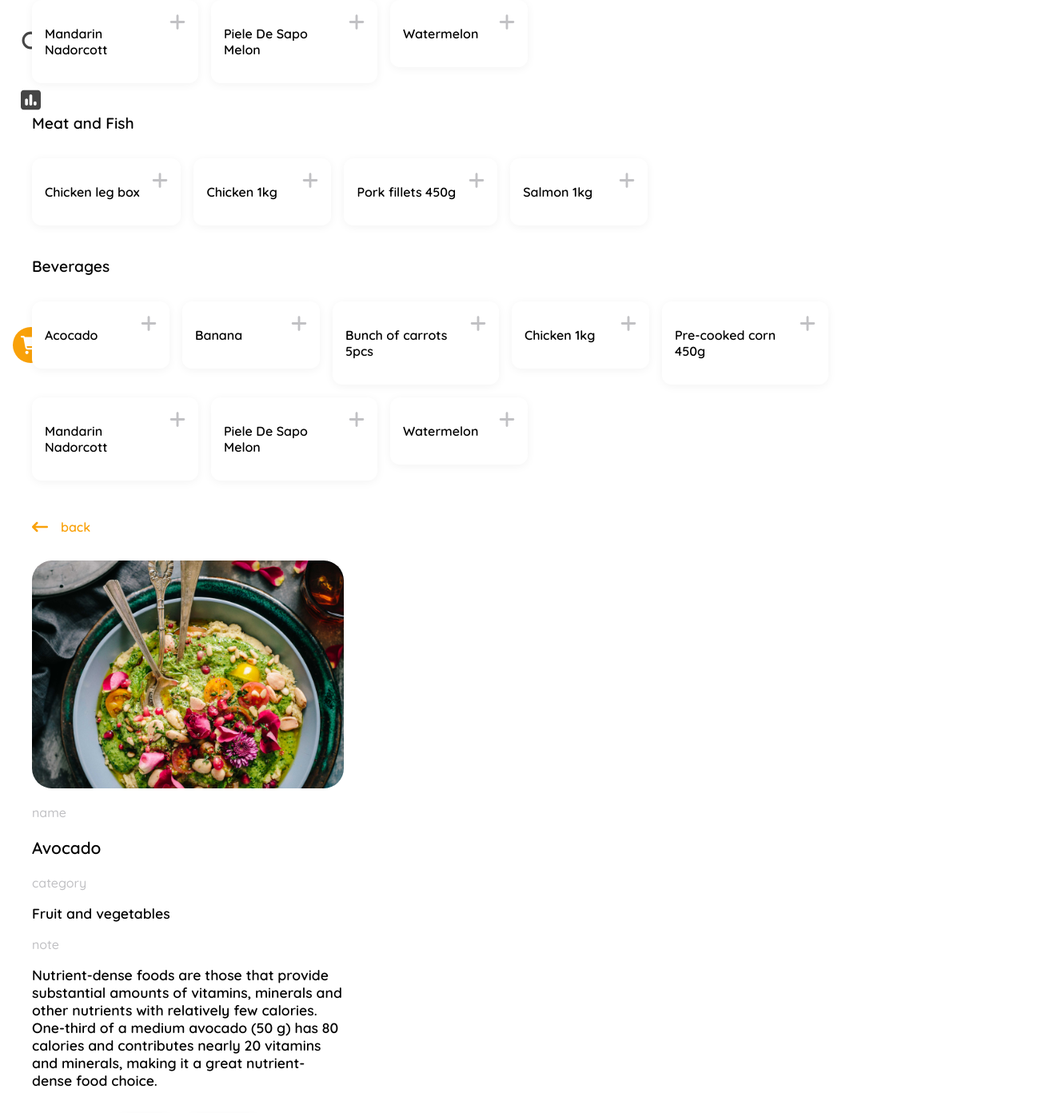
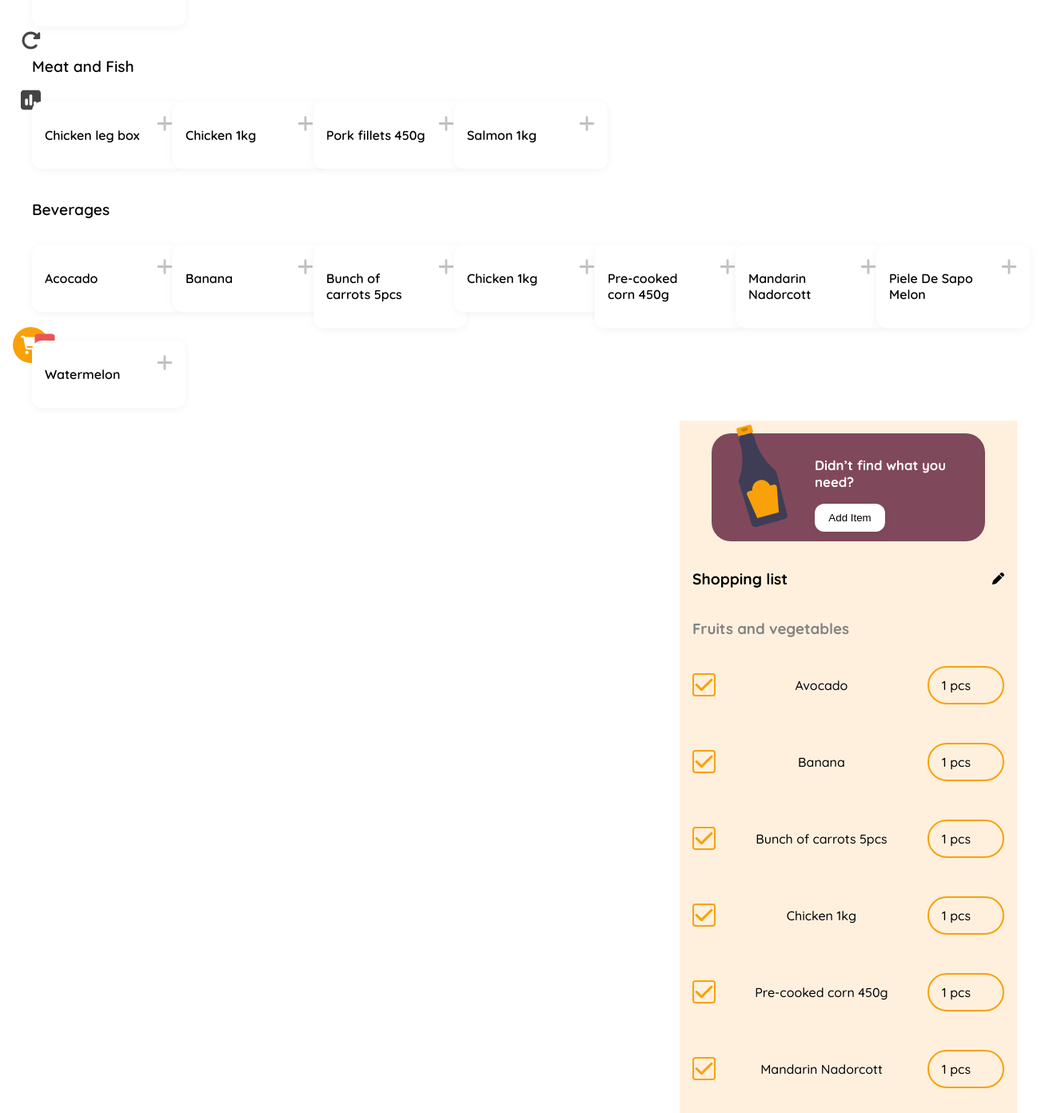
Before and after one commit to Keith-Web3/Shoppingfy, a React (Vite) app: page / in a window 1280 px wide. Shown: the part 362-1754 px from the top of the page at 80% size, 1327 px wide, since content can reach past the window. Built offline with nearby package versions, Linux system fonts and the light colour scheme; the HTML template or start-up script is replaced by a standard one.

Commit message:
completed homepage design

```diff
--- a/src/App.jsx
+++ b/src/App.jsx
@@ -11,9 +11,9 @@ function App() {
     <main>
       <NavBar navShown={navShown} setNavShown={setNavShown} />
       <Homepage navShown={navShown} setNavShown={setNavShown} />
-      <ItemPreview navShown={navShown} setNavShown={setNavShown} />
+      <ShoppingList navShown={navShown} setNavShown={setNavShown} />
       {/* <AddItem navShown={navShown} setNavShown={setNavShown} /> */}
-      {/* <ShoppingList navShown={navShown} setNavShown={setNavShown} /> */}
+      {/* <ItemPreview navShown={navShown} setNavShown={setNavShown} /> */}
     </main>
   )
 }
--- a/src/components/Sub_Components/AddItem.jsx
+++ b/src/components/Sub_Components/AddItem.jsx
@@ -3,6 +3,7 @@ import React, { useRef } from 'react'
 import Input from '../UI/Input'
 import '../../sass/sub-components/add_item.scss'
 import Button from '../UI/Button'
+import cancel from '../../assets/xmark-solid.svg'
 
 function AddItem({ navShown }) {
   const dropDownRef = useRef()
@@ -21,11 +22,13 @@ function AddItem({ navShown }) {
         <Input
           className="category"
           label="Category"
-          maxLength={0}
+          readOnly={true}
           placeholder="Enter a category"
           onFocus={() => dropDownRef.current.classList.add('visible')}
           onBlur={() => dropDownRef.current.classList.remove('visible')}
-        />
+        >
+          <img src={cancel} alt="cancel" />
+        </Input>
         <div className="drop-down" ref={dropDownRef}>
           <p>Fruits and vegetables</p>
           <p className="active">Meat and Fish</p>
--- a/src/components/Sub_Components/ShoppingList.jsx
+++ b/src/components/Sub_Components/ShoppingList.jsx
@@ -1,4 +1,4 @@
-import React from 'react'
+import React, { useId } from 'react'
 import { nanoid } from 'nanoid'
 
 import bottle from '../../assets/source.svg'
@@ -9,6 +9,8 @@ import shoppingData from '../Data/ShoppingItems'
 import Items from './Items'
 
 function ShoppingList({ navShown }) {
+  const id = useId()
+
   const { fruits, beverages, meat } = shoppingData
   return (
     <div
@@ -47,6 +49,12 @@ function ShoppingList({ navShown }) {
             ))}
           </div>
         </div>
+        <div className="input">
+          <label htmlFor={id}>
+            <input type="text" id={id} placeholder="Enter a name" />
+            <Button style={{ bg: '#F9A109', color: '#FFFFFF' }}>Save</Button>
+          </label>
+        </div>
       </div>
     </div>
   )
--- a/src/components/UI/Input.jsx
+++ b/src/components/UI/Input.jsx
@@ -13,7 +13,7 @@ function Input({
   onFocus,
   onBlur,
   className,
-  maxLength,
+  readOnly,
 }) {
   const id = useId()
 
@@ -29,7 +29,7 @@ function Input({
         ></textarea>
       ) : (
         <input
-          maxLength={maxLength}
+          readOnly={readOnly}
           type={type}
           id={id}
           placeholder={placeholder}
--- a/src/sass/UI/input.scss
+++ b/src/sass/UI/input.scss
@@ -6,6 +6,7 @@
   text-transform: capitalize;
   font-weight: 600;
   color: #34333a;
+  position: relative;
 
   input,
   textarea {
@@ -25,4 +26,10 @@
     height: 100px;
     resize: none;
   }
+  img {
+    width: 1rem;
+    position: absolute;
+    inset: auto v.$spacer v.$spacer * 0.7 auto;
+    cursor: text;
+  }
 }
--- a/src/sass/index.scss
+++ b/src/sass/index.scss
@@ -6,7 +6,7 @@ body {
 
   main {
     display: grid;
-    grid-template: 1fr / 77px auto auto;
+    grid-template: 1fr / 77px 1fr auto;
     grid-template-areas: 'nav main aside';
     align-items: start;
     max-width: 1600px;
--- a/src/sass/pages/header.scss
+++ b/src/sass/pages/header.scss
@@ -7,7 +7,7 @@
   @include v.flexbox($align: baseline, $justify: space-between);
   flex-direction: column;
   @media (min-width: 1080px) {
-    flex: row;
+    flex-direction: row;
   }
 
   p {
--- a/src/sass/pages/homepage.scss
+++ b/src/sass/pages/homepage.scss
@@ -2,11 +2,14 @@
 
 .homepage {
   font-family: 'Quicksand', 'Nunito', Verdana, Geneva, Tahoma, sans-serif;
-  margin-left: auto;
+  // margin-left: auto;
   padding: v.$spacer;
   padding-left: v.$spacer * 2;
   grid-area: main;
   height: 100%;
+  @media (max-width: 450px) {
+    padding: v.$spacer;
+  }
   @media (min-width: 750px) {
     display: block !important;
   }
@@ -23,11 +26,17 @@
     font-size: 1.2rem;
     margin-top: v.$spacer * 2;
     width: 100%;
+    grid-column: 1 / -1;
   }
   section > div {
-    display: flex;
+    display: grid;
+    grid-template-columns: repeat(auto-fit, minmax(150px, 1fr));
+    grid-auto-rows: auto;
     align-items: start;
-    flex-wrap: wrap;
     gap: v.$spacer;
+    // display: flex;
+    // align-items: start;
+    // flex-wrap: wrap;
+    // gap: v.$spacer;
   }
 }
--- a/src/sass/sub-components/add_item.scss
+++ b/src/sass/sub-components/add_item.scss
@@ -26,12 +26,22 @@
   }
   .category {
     transition: border-color 150ms linear;
+
+    img {
+      opacity: 0;
+      cursor: pointer;
+      transform: opacity 500ms linear;
+    }
   }
   .category input:focus {
     border-color: #f9a109;
   }
   .category:has(input:focus) {
     color: #f9a109;
+
+    img {
+      opacity: 1;
+    }
   }
   .drop-down {
     width: 100%;
--- a/src/sass/sub-components/item.scss
+++ b/src/sass/sub-components/item.scss
@@ -7,11 +7,12 @@
   border-radius: 12px;
   background-color: #fff;
   padding: v.$spacer;
-  min-width: 140px;
+  width: 100%;
+  // min-width: 140px;
 
-  p {
-    max-width: 140px;
-  }
+  // p {
+  //   max-width: 140px;
+  // }
   img {
     width: 20px;
     cursor: pointer;
--- a/src/sass/sub-components/navbar.scss
+++ b/src/sass/sub-components/navbar.scss
@@ -32,6 +32,7 @@
     place-content: center;
     border-radius: 50%;
     background: #f9a109;
+    cursor: pointer;
     position: relative;
 
     p {
@@ -50,7 +51,6 @@
     }
     img {
       width: 25px;
-      cursor: pointer;
     }
   }
 }
--- a/src/sass/sub-components/shopping_list.scss
+++ b/src/sass/sub-components/shopping_list.scss
@@ -3,6 +3,7 @@
 .shopping_list {
   margin-left: auto;
   padding: v.$spacer;
+  padding-bottom: 0;
   background: #fff0de;
   font-family: 'Quicksand', 'Nunito', Verdana, Geneva, Tahoma, sans-serif;
   height: 100%;
@@ -11,7 +12,7 @@
     display: block !important;
     max-width: 390px;
   }
-  .container {
+  & > .container {
     position: sticky;
     top: 0;
   }
@@ -65,4 +66,21 @@
     }
     margin-block: v.$spacer;
   }
+  .input {
+    position: relative;
+    background: #fff;
+    padding: v.$spacer * 1.5 v.$spacer;
+    width: calc(100% + 2em);
+    transform: translateX(-1em);
+
+    input {
+      border-color: #f9a109;
+      margin: 0;
+    }
+    button {
+      position: absolute;
+      inset: 50% v.$spacer auto auto;
+      transform: translateY(-50%);
+    }
+  }
 }
```
Also changed, not shown: src/assets/xmark-solid.svg.
